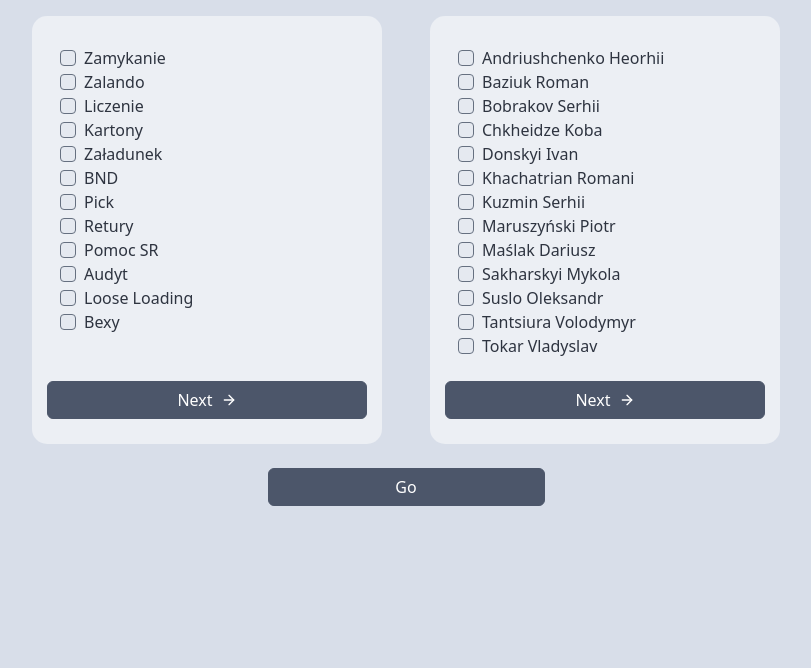
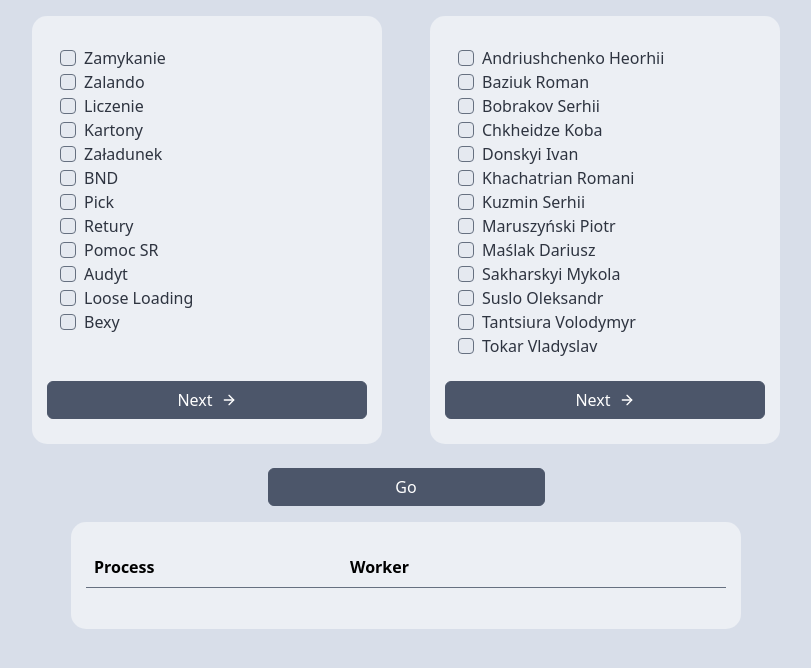
Before and after one commit to yurii-corssa/process-randomizer, a React (Create React App) app: page / in a window 1280 px wide. Shown: the top 668 px of the page, without its empty margins (234-1045 px from the left). Built offline with nearby package versions, Linux system fonts and the light colour scheme.

Commit message:
styled table

```diff
--- /dev/null
+++ b/src/components/BackgroundCard.jsx
@@ -0,0 +1,5 @@
+const BackgroundCard = ({ children }) => {
+  return <div className="background-card">{children}</div>;
+};
+
+export default BackgroundCard;
--- a/src/components/FormCard.jsx
+++ /dev/null
@@ -1,5 +0,0 @@
-const FormCard = ({ children }) => {
-  return <div className="form-container">{children}</div>;
-};
-
-export default FormCard;
--- a/src/components/Randomizer.jsx
+++ b/src/components/Randomizer.jsx
@@ -4,7 +4,7 @@ import ProcessesForm from './ProcessesForm';
 import WorkersForm from './WorkersForm';
 import { createField } from 'utils/createField';
 import ResultsTable from './ResultsTable';
-import FormCard from './FormCard';
+import BackgroundCard from './BackgroundCard';
 import ValueSelection from './ValueSelection';
 
 const initialWorkerField = {
@@ -31,7 +31,9 @@ const Randomizer = () => {
 
   const [isLoading, setIsLoading] = useState(true);
 
-  const [iterationSpeed, setIterationSpeed] = useState(null);
+  const [iterationSpeed, setIterationSpeed] = useState(0);
+
+  const [isRandomizing, setIsRandomizing] = useState(false);
 
   const runRundomize = useCallback(() => {
     const selectedWorkers = workerFields
@@ -67,6 +69,7 @@ const Randomizer = () => {
     } else if (iterationSpeed < 1400) {
       setIterationSpeed(prev => prev * 1.3);
     } else {
+      setIsRandomizing(false);
       setIterationSpeed(null);
     }
   }, [iterationSpeed, processFields, workerFields]);
@@ -170,19 +173,27 @@ const Randomizer = () => {
     }
   };
 
+  const handleClick = () => {
+    if (processFields.length && workerFields.length) {
+      setIsRandomizing(true);
+      setIterationSpeed(10);
+    }
+  };
+
   return isLoading ? (
     <div>Loading...</div>
   ) : (
     <>
       <section className="container p-3 d-flex flex-column gap-4">
         <div className="d-flex gap-5 justify-content-center">
-          <FormCard>
+          <BackgroundCard>
             {processFormStep === 1 && (
               <ValueSelection
                 data={dataProcesses}
                 fields={processFields}
                 onCheckboxChange={handleCheckboxChangeProcess}
                 changeStep={handleChangeStepProcess}
+                disabled={isRandomizing}
               />
             )}
             {processFormStep === 2 && (
@@ -195,14 +206,15 @@ const Randomizer = () => {
                 changeStep={handleChangeStepProcess}
               />
             )}
-          </FormCard>
-          <FormCard>
+          </BackgroundCard>
+          <BackgroundCard>
             {workersFormStep === 1 && (
               <ValueSelection
                 data={dataWorkers}
                 fields={workerFields}
                 onCheckboxChange={handleCheckboxChangeWorkers}
                 changeStep={handleChangeStepWorkers}
+                disabled={isRandomizing}
               />
             )}
             {workersFormStep === 2 && (
@@ -215,20 +227,23 @@ const Randomizer = () => {
                 changeStep={handleChangeStepWorkers}
               />
             )}
-          </FormCard>
+          </BackgroundCard>
         </div>
         <div className="d-flex justify-content-center">
           <button
             type="button"
             className="btn btn-primary w-25"
-            onClick={() => setIterationSpeed(10)}
+            onClick={handleClick}
+            disabled={isRandomizing}
           >
             Go
           </button>
         </div>
       </section>
       <section className="container d-flex flex-column gap-5 align-items-center">
-        {randomValues.length !== 0 && <ResultsTable data={randomValues} />}
+        <BackgroundCard>
+          <ResultsTable data={randomValues} />
+        </BackgroundCard>
       </section>
     </>
   );
--- a/src/components/ResultsTable.jsx
+++ b/src/components/ResultsTable.jsx
@@ -2,11 +2,11 @@ import TableItem from './TableItem';
 
 const ResultsTable = ({ data }) => {
   return (
-    <table className="table table-striped table-hover table-bordered w-50">
+    <table className="table table-striped table-hover">
       <thead>
         <tr>
-          <th scope="col">Process</th>
-          <th scope="col">Worker</th>
+          <th>Process</th>
+          <th>Worker</th>
         </tr>
       </thead>
       <tbody>
--- a/src/components/ValueSelection.jsx
+++ b/src/components/ValueSelection.jsx
@@ -1,6 +1,12 @@
 import { LuArrowRight } from 'react-icons/lu';
 
-const ValueSelection = ({ data, fields, onCheckboxChange, changeStep }) => {
+const ValueSelection = ({
+  data,
+  fields,
+  onCheckboxChange,
+  changeStep,
+  disabled,
+}) => {
   const handleSubmit = e => {
     e.preventDefault();
     changeStep(2);
@@ -22,6 +28,7 @@ const ValueSelection = ({ data, fields, onCheckboxChange, changeStep }) => {
                 id={value}
                 checked={isChecked(value)}
                 onChange={() => onCheckboxChange(value)}
+                disabled={disabled}
               />
               <label className="form-check-label" htmlFor={value}>
                 {value}
@@ -32,7 +39,7 @@ const ValueSelection = ({ data, fields, onCheckboxChange, changeStep }) => {
       </div>
 
       <div className="d-grid gap-2">
-        <button type="submit" className="btn btn-primary">
+        <button type="submit" className="btn btn-primary" disabled={disabled}>
           Next
           <LuArrowRight />
         </button>
--- a/src/styles/custom.scss
+++ b/src/styles/custom.scss
@@ -4,6 +4,7 @@ $input-bg: #e5e9f0;
 $input-disabled-bg: #d8dee9;
 $border-color: #667080;
 $dropdown-link-active-bg: #667080;
+$table-bg: #eceff4;
 
 $theme-colors: (
   'primary': #4c566a,
@@ -18,14 +19,14 @@ $theme-colors: (
 
 @import '~bootstrap/scss/bootstrap';
 
-.form-container {
-  width: 350px;
+.background-card {
   padding: 25px 15px;
   border-radius: 15px;
   background-color: #eceff4;
 }
 
 .fields-container {
+  width: 320px;
   height: 40vh;
   padding: 5px;
   margin-bottom: 20px;
@@ -35,8 +36,9 @@ $theme-colors: (
 .checks-container {
   display: flex;
   flex-direction: column;
+  width: 320px;
+  height: 40vh;
   padding: 5px;
-  height: 40vh;
   margin-bottom: 20px;
   overflow-y: scroll;
 }
@@ -72,7 +74,15 @@ $theme-colors: (
 }
 
 .table {
-  border-radius: 15px;
+  min-width: 640px;
+
+  th:nth-child(odd) {
+    width: 40%;
+  }
+
+  th:nth-child(even) {
+    width: 60%;
+  }
 }
 
 .btn-primary {
```
